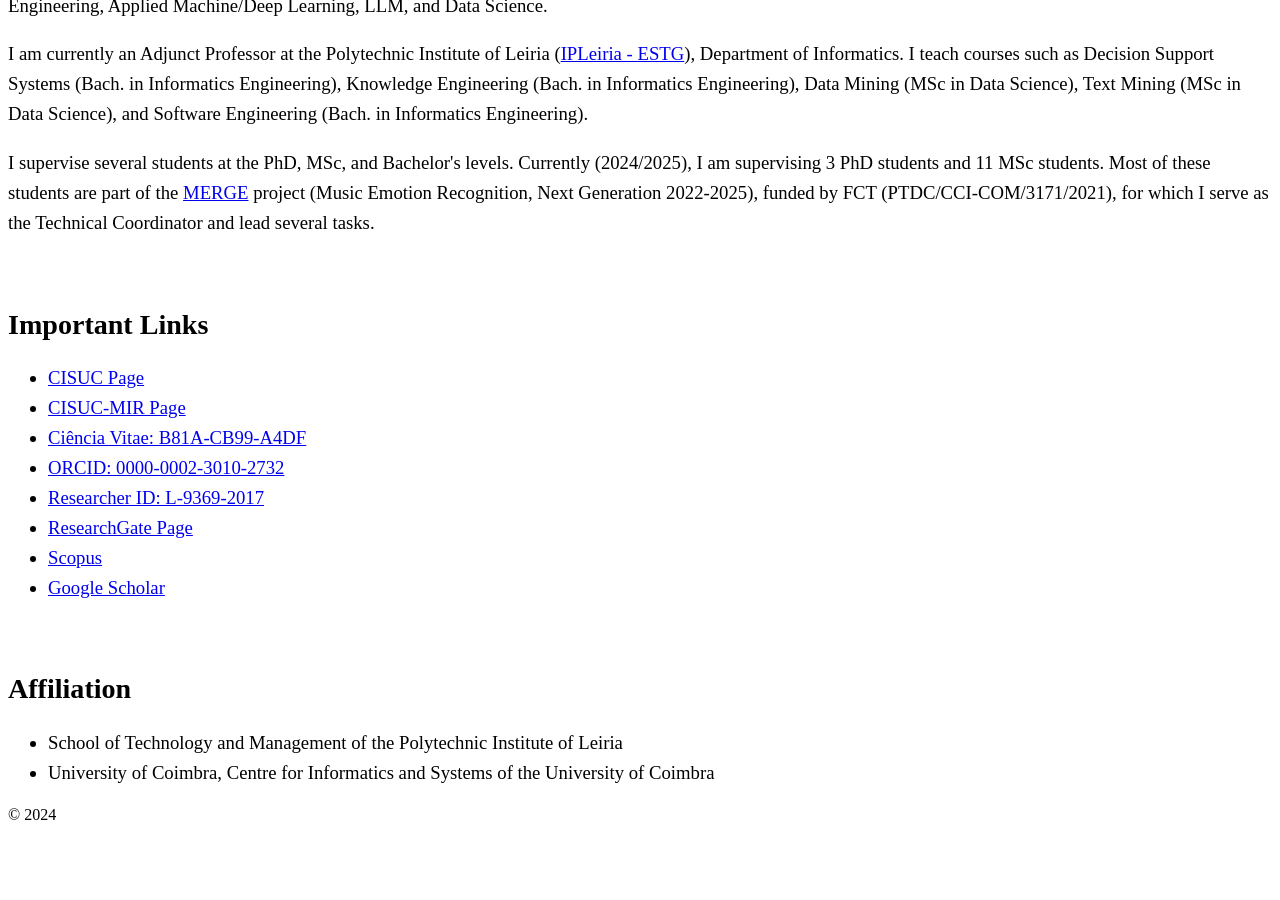
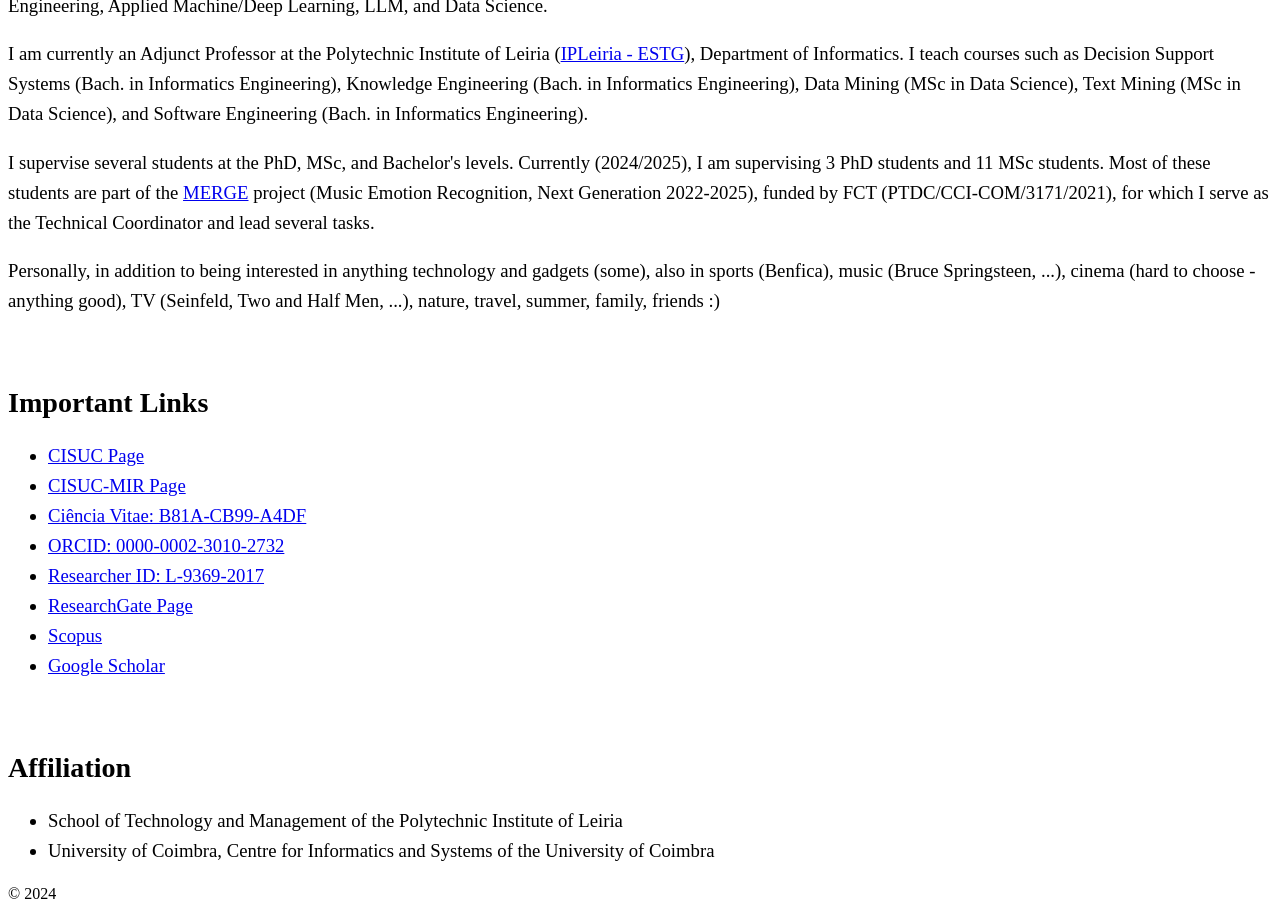
Before and after one commit to rsmal-ipl/SRSMAL, a Jekyll site: the page built from index.md, in a window 1280 px wide and 900 px high, scrolled down 552 px. Built offline with Jekyll 4.4.1, drawn with Linux system fonts in a browser that asks for light colours; before the commit the page ends 1392 px from its top, so only the background shows below that.

Commit message:
Gostos Pessoais

```diff
--- a/index.md
+++ b/index.md
@@ -122,6 +122,9 @@ layout: default
 
     <p>I supervise several students at the PhD, MSc, and Bachelor's levels. Currently (2024/2025), I am supervising 3 PhD students and 11 MSc students. Most of these students are part of the <a href="https://www.cisuc.uc.pt/en/projects/MERGE" target="_blank">MERGE</a> project (Music Emotion Recognition, Next Generation 2022-2025), funded by FCT (PTDC/CCI-COM/3171/2021), for which I serve as the Technical Coordinator and lead several tasks.</p>
 
+    <p>Personally, in addition to being interested in anything technology and gadgets (some), also in sports (Benfica), music (Bruce Springsteen, ...), cinema (hard to choose - anything good), TV (Seinfeld, Two and Half Men, ...), nature, travel, summer, family, friends :)</p>
+
+
     <br>
     <h2>Important Links</h2>
     <ul>
```
